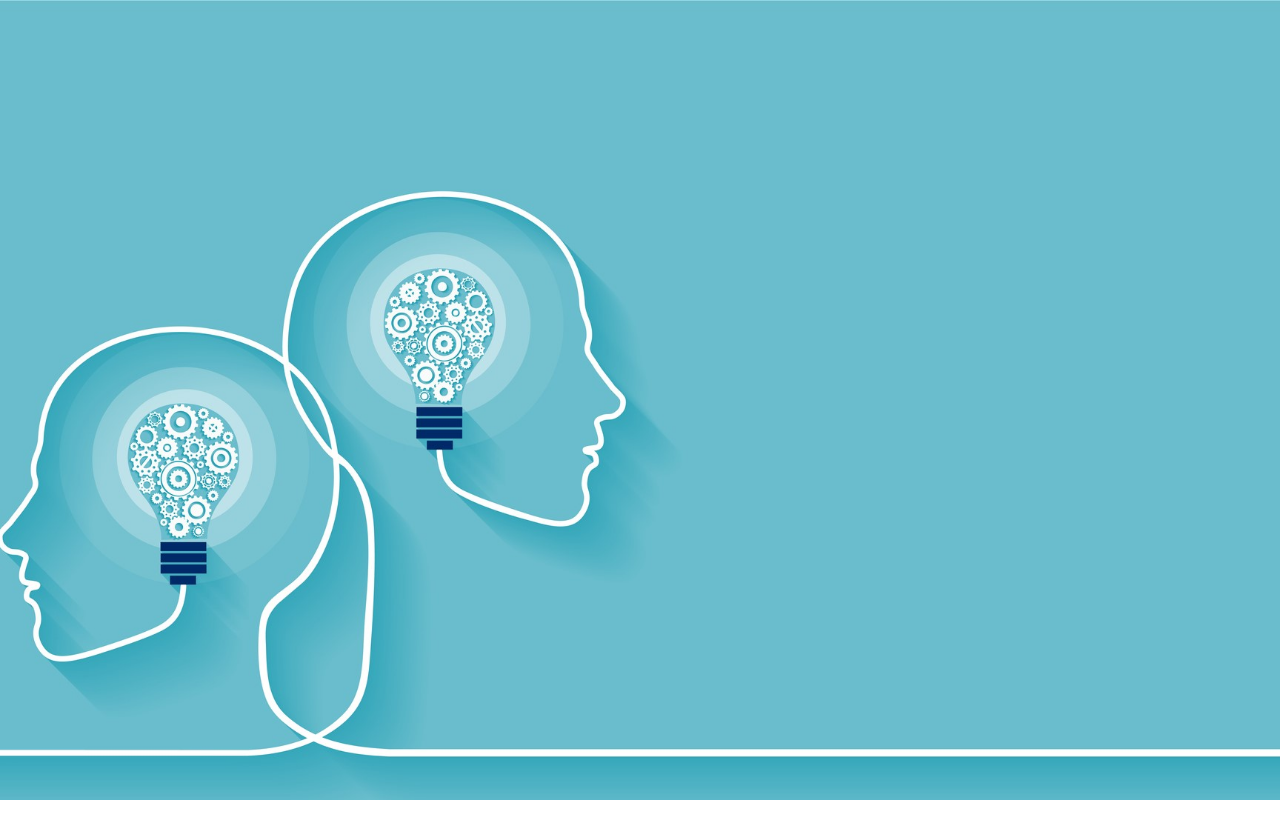
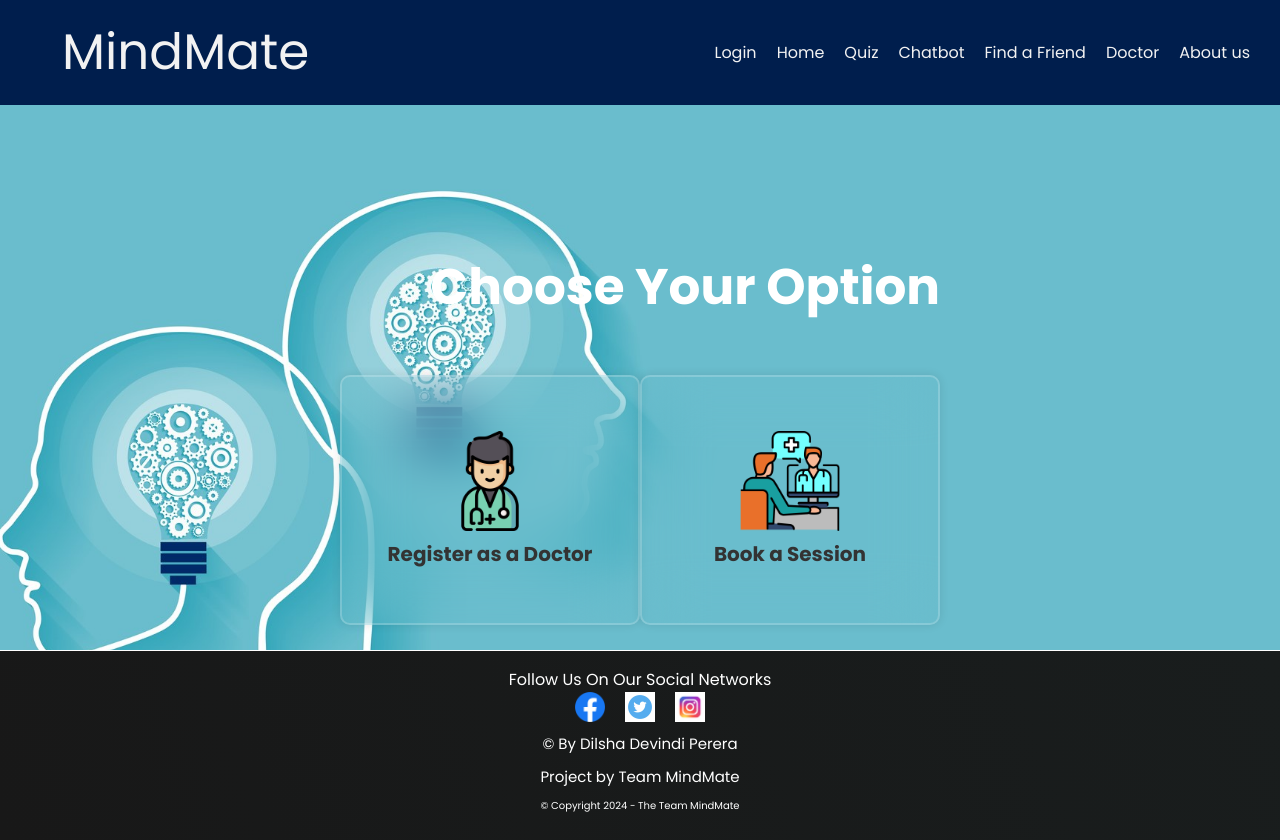
Before and after one commit to Dulmini-Elapatha/MindMate, a React (Create React App) app in the folder frontend/: page /docapp in a window 1280 px wide. Before the commit this address had no page. Before the commit the page ends 800 px from the top, so only its background shows below. Built offline with nearby package versions, Linux system fonts and the light colour scheme.

Commit message:
adding Docapp page

```diff
--- a/frontend/src/App.js
+++ b/frontend/src/App.js
@@ -5,6 +5,7 @@ import Home from './components/Home';
 import  Navbar from './components/Navbar';
 import Footer from './components/Footer';
 import Aboutus from './components/Aboutus';
+import DocApp from './components/DocApp';
 
 function App() {
   return (
@@ -17,6 +18,7 @@ function App() {
           <Route path="/navbar" element={<Navbar />}/>
           <Route path="/footer" element={<Footer/>}/>
           <Route path="/aboutus" element={<Aboutus/>}/>
+          <Route path="/docapp" element={<DocApp/>}/>
         </Routes>
       </div>
     </Router>
--- /dev/null
+++ b/frontend/src/components/DocApp.css
@@ -0,0 +1,39 @@
+@import url('https://fonts.googleapis.com/css2?family=Poppins:wght@400;600;700&display=swap');
+
+body {
+    font-family: "Poppins", sans-serif;
+    display: flex;
+    justify-content: center;
+    align-items: center;
+    min-height: 100vh;
+
+  }
+
+
+  .doc h1 {
+    font-size: 50px;
+    text-align: right;
+    color: #fff;
+  }
+
+  .doc button{
+    width: 300px;
+    height: 250px;
+    background: transparent;
+    backdrop-filter: blur(30px);
+    color: #fff;
+    border: 2px solid rgba(255, 255, 255, .2);
+    border-radius: 10px;
+    box-shadow: 0 0 10px rgba(0, 0, 0, .1);
+    cursor: pointer;
+    font-size: 16px;
+    color: #333;
+    font-weight: 700;
+    font-size: 20px;
+  }
+
+  .doc a button img{
+    width: 100px;
+    height: 100px;
+
+  }
--- /dev/null
+++ b/frontend/src/components/DocApp.jsx
@@ -0,0 +1,29 @@
+import React from 'react'
+import './DocApp.css';
+import Navbar from "./Navbar";
+import Footer from "./Footer";
+import doctorImage from '../assets/doctor.png';
+import sessionImage from '../assets/session.png';
+
+const DocApp = () => {
+    return (
+        <div>
+        <Navbar/>
+            <br></br>
+            <br></br>
+            <br></br>
+            <br></br>
+            <div className="doc">
+                <h1>Choose Your Option</h1>
+                <br></br>
+                <br></br>
+                <a href="/Doctor"><button><img src={doctorImage} alt="Doctor Appointment" /><br />Register as a Doctor</button></a>
+                <a href="/Patient"><button><img src={sessionImage} alt="Find a Friend" /><br />Book a Session</button></a>
+
+            </div>
+            <br></br>
+        <Footer/>
+        </div>
+    );
+};
+export default DocApp;
--- a/frontend/src/components/Login.jsx
+++ b/frontend/src/components/Login.jsx
@@ -1,10 +1,16 @@
 import React from 'react'
 import './Login.css';
 import { FaUser,FaLock } from "react-icons/fa";
+import Navbar from "./Navbar";
+import Footer from "./Footer";
 
 const Login = () => {
   return (
-    <div className='loginform'>
+    <div>
+        <Navbar />
+        <br></br>
+        <div className='loginform'>
+
         <form action="">
             <h1>Login</h1>
             <div className="input-box">
@@ -30,7 +36,12 @@ const Login = () => {
             </div>
 
         </form>
+
     </div>
+    <br></br>
+    <Footer />
+    </div>
+
   );
 };
 
```
